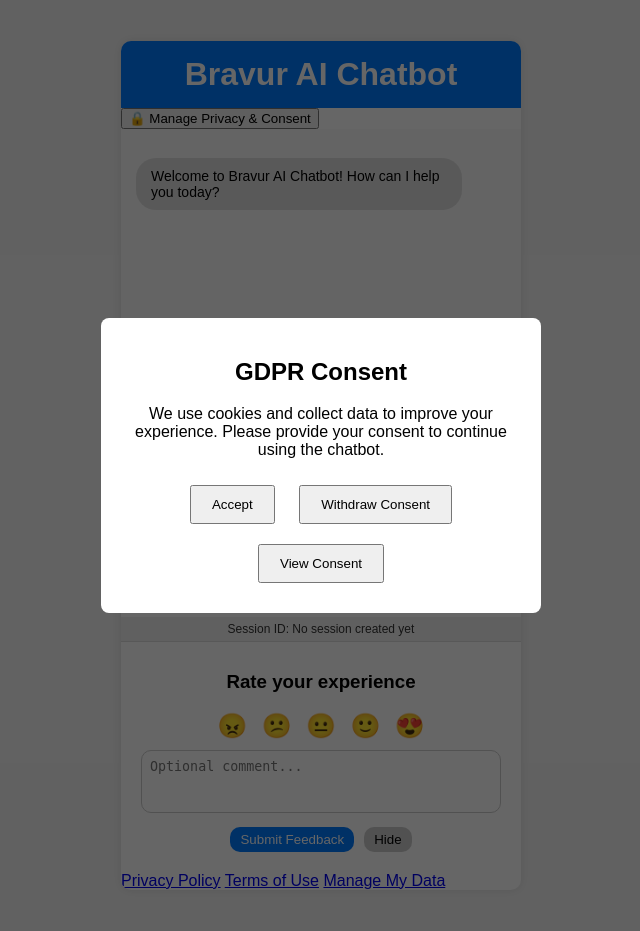
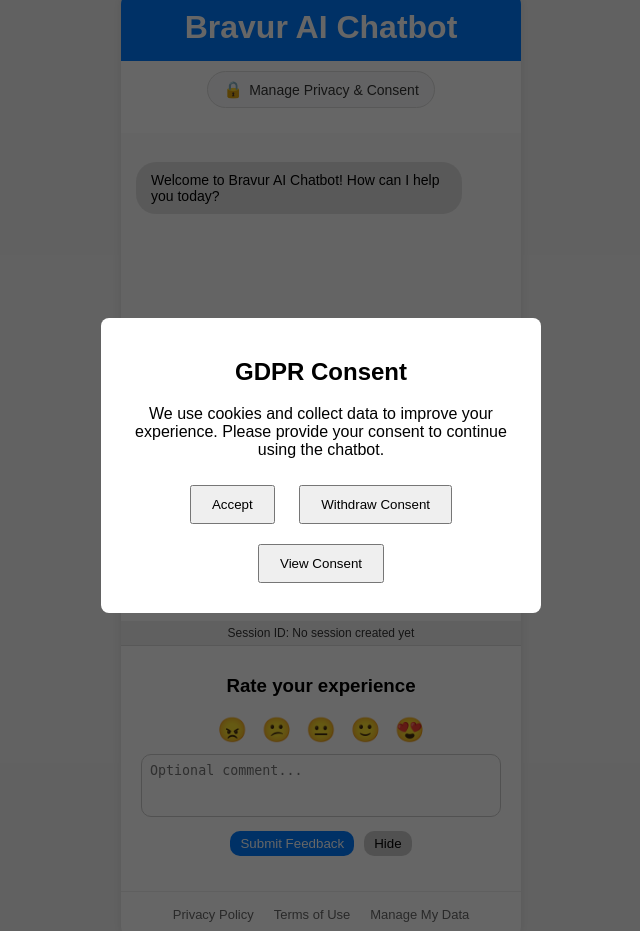
Before and after one commit to MergerAccount/Bravurs_AI_Chatbot, a Flask app: template static/templates/index.html in a window 1280 px wide. Shown: the whole page, without its empty margins (319-959 px from the left). Run offline with Flask 3, Linux system fonts and the light colour scheme; the template is opened without the code that fills it, so the values that code supplies are empty; parts of the project's set-up code (start-up, migrations or seed data) failed here and were passed over; some libraries are stand-ins or nearby versions.

Commit message:
feat: added extra styles for the GDPR consent buttons

```diff
--- a/static/css/styles.css
+++ b/static/css/styles.css
@@ -202,7 +202,6 @@ textarea {
     100% { transform: scale(1); }
 }
 
-/* Basic styling for GDPR modal */
 .gdpr-modal {
   position: fixed;
   top: 0;
@@ -230,3 +229,141 @@ textarea {
   padding: 10px 20px;
   cursor: pointer;
 }
+
+.chat-header {
+  display: flex;
+  justify-content: center;
+  padding: 10px 0;
+  margin-bottom: 15px;
+}
+
+.consent-management {
+  position: relative;
+}
+
+.manage-consent-btn {
+  background-color: #f8f9fa;
+  border: 1px solid #ddd;
+  border-radius: 20px;
+  padding: 8px 15px;
+  display: flex;
+  align-items: center;
+  gap: 6px;
+  cursor: pointer;
+  font-size: 14px;
+  color: #333;
+  transition: all 0.2s ease;
+}
+
+.manage-consent-btn:hover {
+  background-color: #e9ecef;
+  border-color: #bbb;
+}
+
+.manage-consent-btn .icon {
+  font-size: 16px;
+}
+
+.chat-footer {
+  margin-top: 15px;
+  padding-top: 15px;
+  padding-bottom: 15px;
+  border-top: 1px solid #eee;
+  display: flex;
+  justify-content: center;
+}
+
+.footer-links {
+  display: flex;
+  gap: 20px;
+}
+
+.footer-links a {
+  color: #666;
+  text-decoration: none;
+  font-size: 13px;
+  transition: color 0.2s;
+}
+
+.footer-links a:hover {
+  color: #333;
+  text-decoration: underline;
+}
+
+.consent-status-badge {
+  display: inline-block;
+  padding: 2px 8px;
+  border-radius: 12px;
+  font-size: 11px;
+  margin-left: 6px;
+}
+
+.consent-accepted {
+  background-color: #e8f5e9;
+  color: #388e3c;
+  border: 1px solid #c8e6c9;
+}
+
+.consent-withdrawn {
+  background-color: #ffebee;
+  color: #d32f2f;
+  border: 1px solid #ffcdd2;
+}
+
+.gdpr-modal {
+  z-index: 2000;
+}
+
+/* Responsive adjustments */
+@media (max-width: 600px) {
+  .chat-header {
+    padding: 8px 0;
+  }
+
+  .manage-consent-btn {
+    padding: 6px 12px;
+    font-size: 12px;
+  }
+
+  .footer-links {
+    flex-direction: column;
+    align-items: center;
+    gap: 10px;
+  }
+}
+
+
+.message-item {
+  margin: 20px 20px;
+  padding: 12px;
+  border-radius: 8px;
+  background-color: #f5f5f5;
+}
+
+.user-msg {
+  background-color: #d1e7dd;
+}
+
+.bot-msg {
+  background-color: #cff4fc;
+}
+
+.system-msg {
+  background-color: #f8d7da;
+}
+
+.message-header {
+  display: flex;
+  justify-content: space-between;
+  font-size: 0.85rem;
+  color: #333;
+  margin-bottom: 6px;
+}
+
+.message-content {
+  padding: 10px;
+  background-color: white;
+  border-radius: 6px;
+  line-height: 1.5;
+  white-space: pre-wrap;
+}
```
